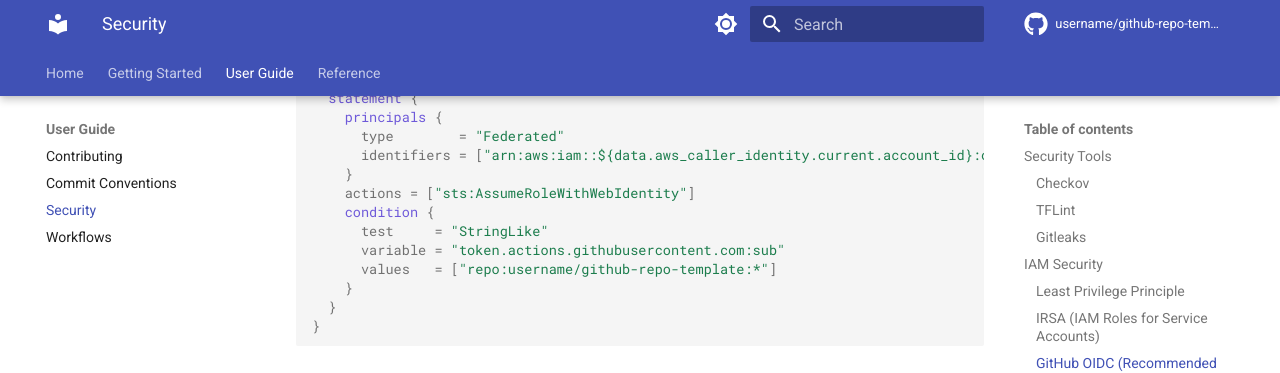
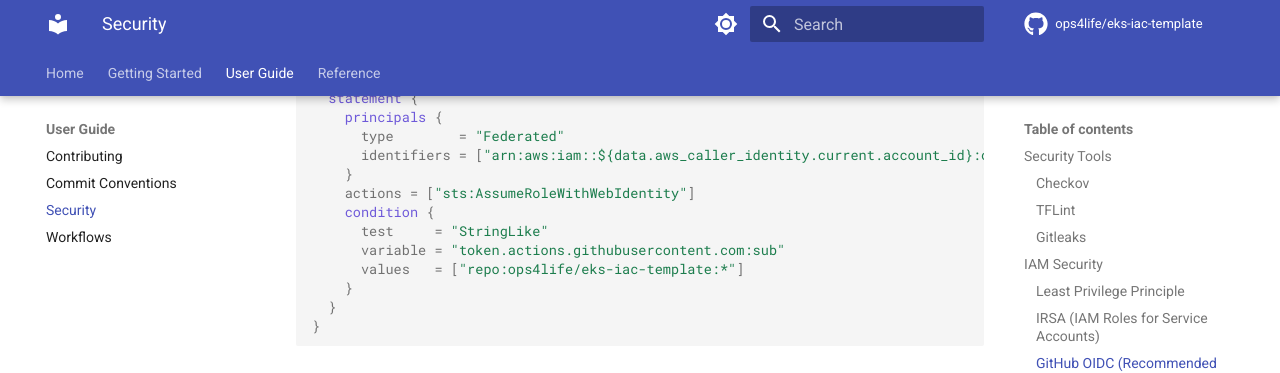
Before and after one commit to ops4life/eks-iac-template, an MkDocs documentation site: the page built from docs/user-guide/security.md, in a window 1280 px wide and 900 px high, scrolled down 2289 px. Shown: the top 373 px of the window. Built offline with MkDocs 1.6.1 and Material for MkDocs 9.7.7, drawn with Linux system fonts in a browser that asks for light colours; comment, search, counter and statistics services are not loaded.

Commit message:
chore(docs): auto-update repository URLs [skip ci]

```diff
--- a/docs/user-guide/security.md
+++ b/docs/user-guide/security.md
@@ -99,7 +99,7 @@ data "aws_iam_policy_document" "github_actions" {
     condition {
       test     = "StringLike"
       variable = "token.actions.githubusercontent.com:sub"
-      values   = ["repo:username/github-repo-template:*"]
+      values   = ["repo:ops4life/eks-iac-template:*"]
     }
   }
 }
@@ -149,4 +149,4 @@ env:
 
 ## Reporting Security Issues
 
-Please report security vulnerabilities privately via [GitHub Security Advisories](https://github.com/username/github-repo-template/security/advisories/new) rather than public issues.
+Please report security vulnerabilities privately via [GitHub Security Advisories](https://github.com/ops4life/eks-iac-template/security/advisories/new) rather than public issues.
--- a/mkdocs.yml
+++ b/mkdocs.yml
@@ -1,10 +1,10 @@
 site_name: EKS Infrastructure Template
 site_description: Production-ready EKS infrastructure template with Terraform, Kustomize, and CI/CD pipelines
 site_author: username
-site_url: https://username.github.io/github-repo-template/
+site_url: https://ops4life.github.io/eks-iac-template/
 
-repo_name: username/github-repo-template
-repo_url: https://github.com/username/github-repo-template
+repo_name: ops4life/eks-iac-template
+repo_url: https://github.com/ops4life/eks-iac-template
 edit_uri: edit/main/docs/
 
 theme:
@@ -94,5 +94,5 @@ nav:
 extra:
   social:
     - icon: fontawesome/brands/github
-      link: https://github.com/username/github-repo-template
+      link: https://github.com/ops4life/eks-iac-template
   generator: false
```
Also changed, not shown: README.md (+1 -1 lines), docs/getting-started/quick-start.md (+1 -1 lines), docs/index.md (+3 -3 lines), docs/reference/changelog.md (+2 -2 lines), docs/user-guide/contributing.md (+2 -2 lines).
